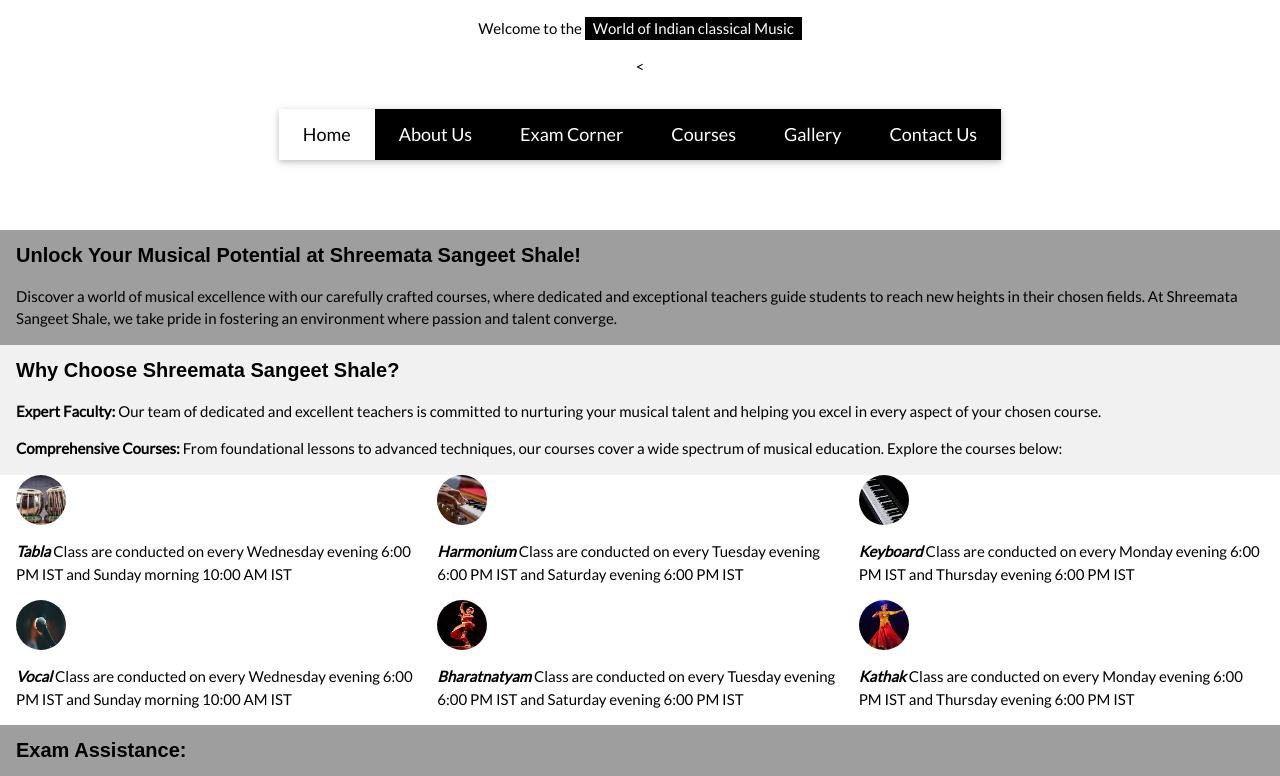
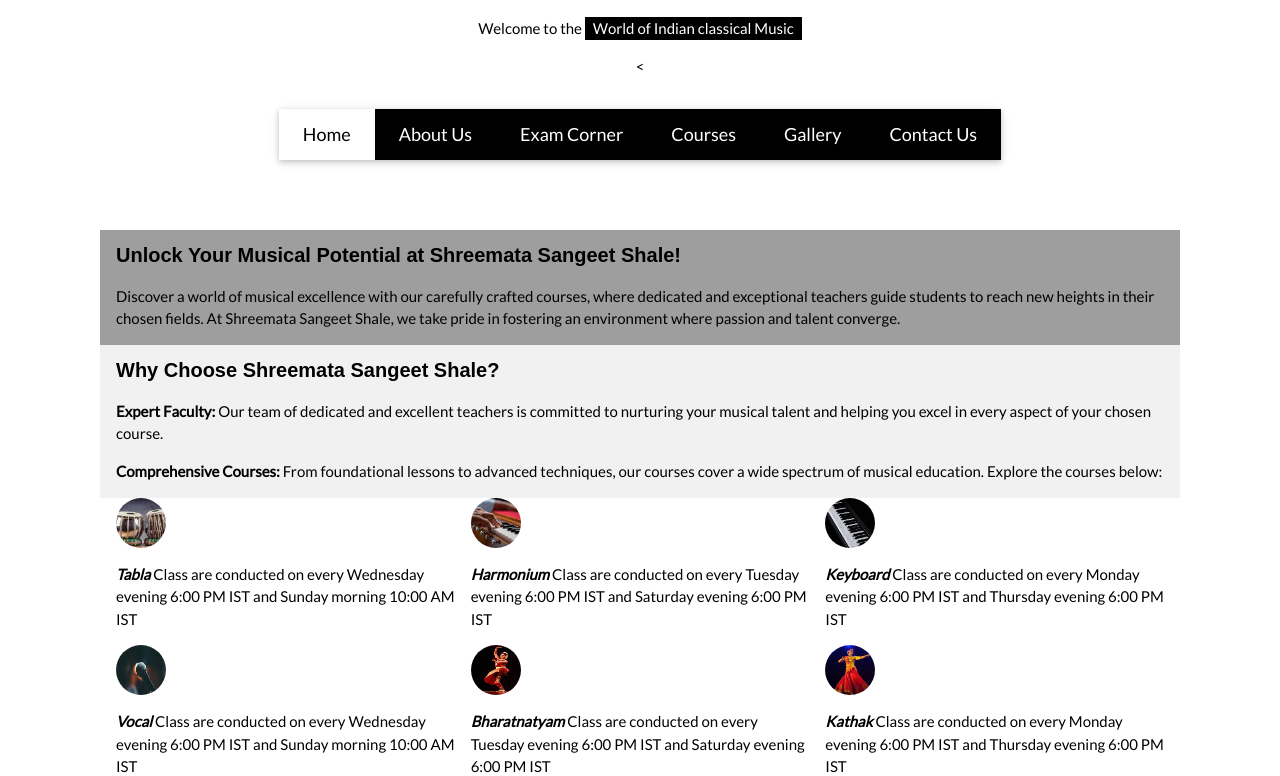
Before and after one commit to shreematamusic/shreematasangeeta, a plain HTML site: page course.html in a window 1280 px wide. Shown: the part 176-952 px from the top of the page. Drawn offline with nearby package versions, Linux system fonts and the light colour scheme.

Commit message:
Update course.html

```diff
--- a/course.html
+++ b/course.html
@@ -48,6 +48,7 @@ and is wrapped around the whole page content, except for the footer in this exam
 </header>
 
 <!-- course headline section -->
+  <div style="margin-left: 100px; margin-right: 100px;">
 <div class="w3-container w3-row w3-grey" >
   <h4><b>Unlock Your Musical Potential at Shreemata Sangeet Shale!</b></h4>
   <p>Discover a world of musical excellence with our carefully crafted courses, where dedicated and exceptional teachers guide students to reach new heights in their chosen fields. At Shreemata Sangeet Shale, we take pride in fostering an environment where passion and talent converge.
@@ -114,6 +115,7 @@ and is wrapped around the whole page content, except for the footer in this exam
 <p> Embark on your musical journey with Shreemata Sangeet Shale. Contact us today to enroll and witness the harmony of education, passion, and excellence.
 </p>
 </div>
+  </div>
 <!-- Footer -->
 <footer class="w3-container w3-padding-64 w3-center w3-opacity  w3-xlarge">
   <div class="w3-panel w3-border-top w3-light-grey">
```
